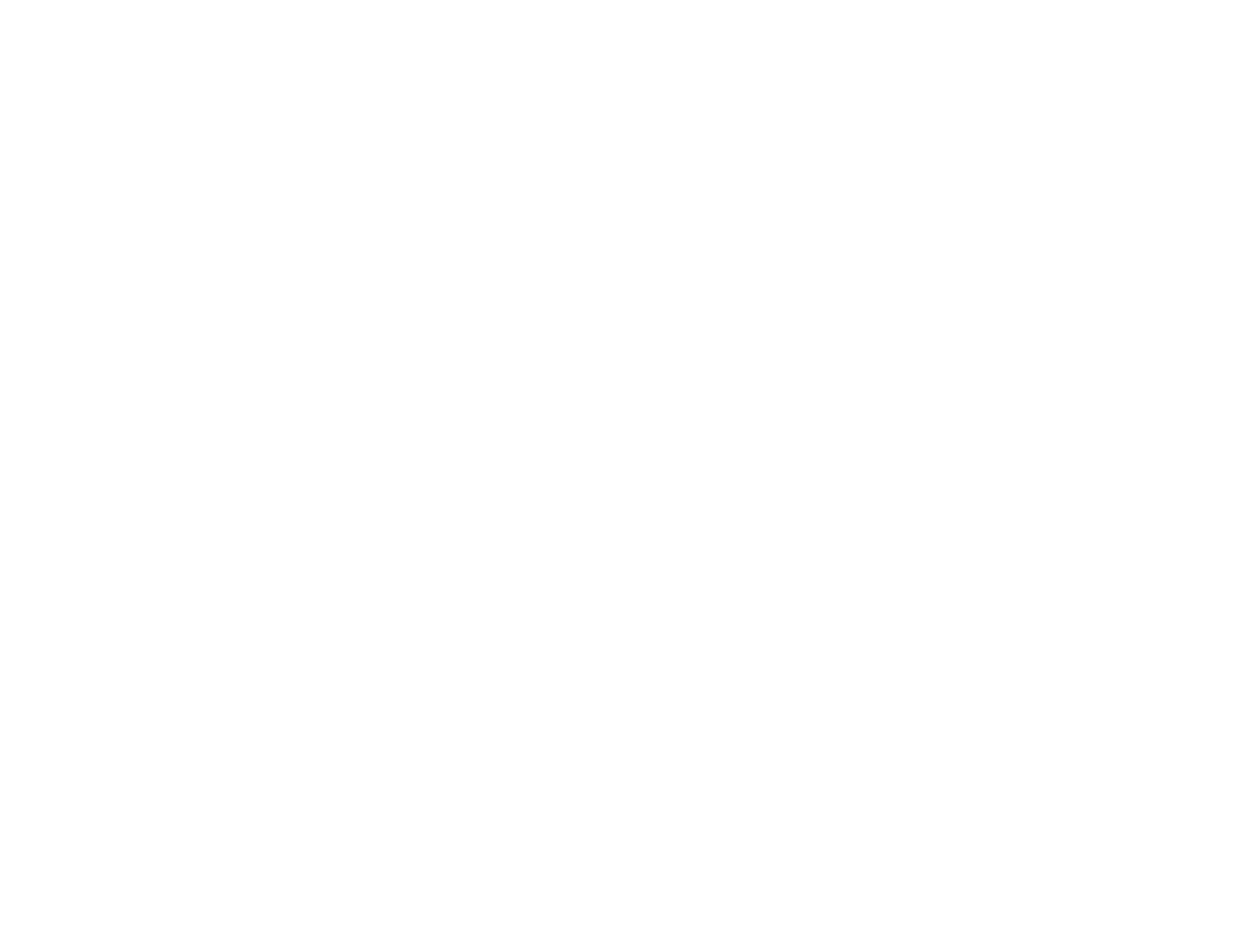
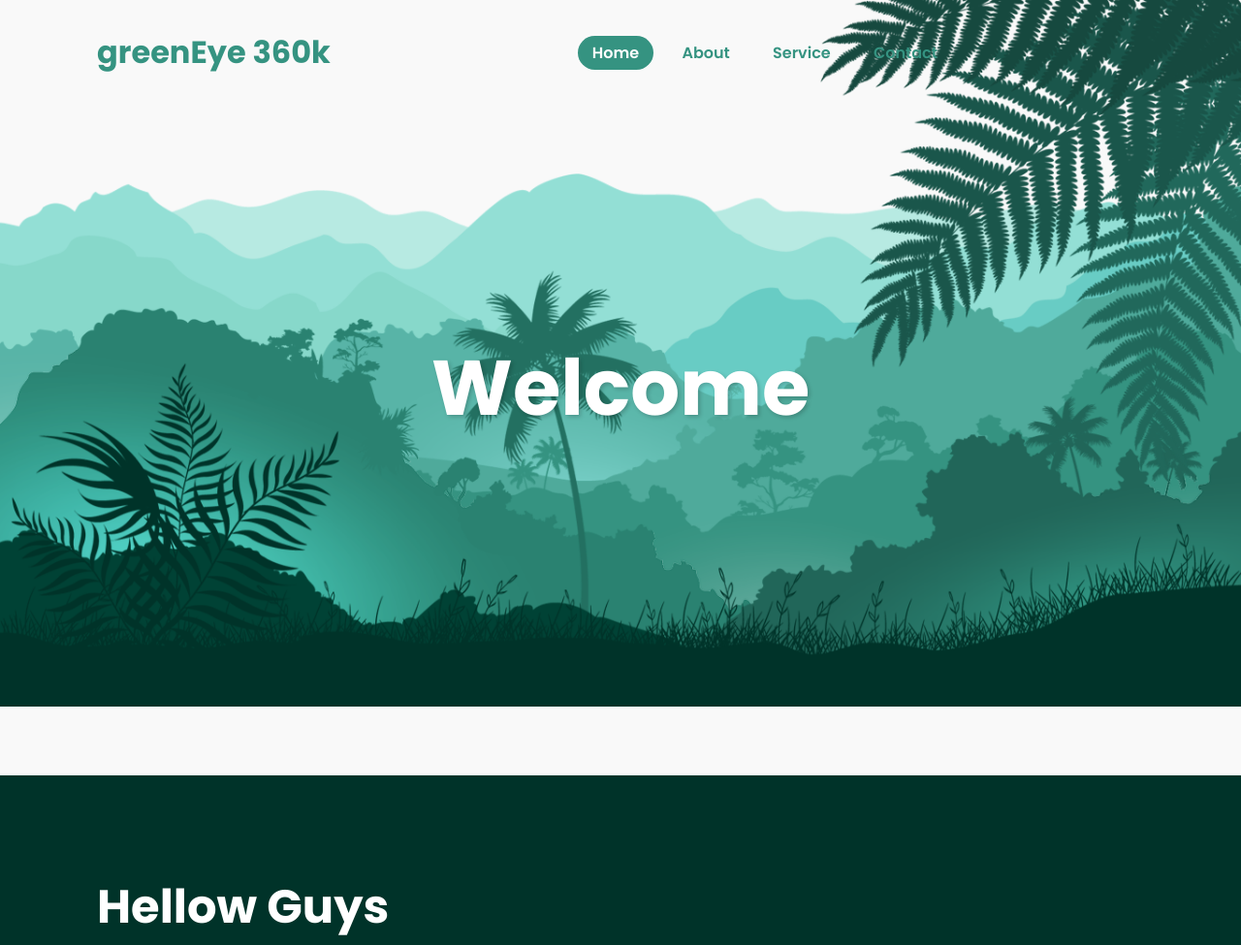
Before and after one commit to charith-codex/Parallax-Scrolling-Website, a plain HTML site: page index.html in a window 1280 px wide. Shown: the top 975 px of the page at 97% size. Before the commit the page ends 800 px from the top, so only its background shows below. Drawn offline with Linux system fonts and the light colour scheme.

Commit message:
final version

```diff
--- a/index.html
+++ b/index.html
@@ -4,8 +4,38 @@
     <meta charset="UTF-8">
     <meta name="viewport" content="width=device-width, initial-scale=1.0">
     <title>Parallax Scrolling Website</title>
+    <link rel="stylesheet" href="style.css">
 </head>
 <body>
+    <header>
+        <h2 class="logo">greenEye 360k</h2>
+        <nav class="navbar">
+            <a href="#" class="active">Home</a>
+            <a href="#">About</a>
+            <a href="#">Service</a>
+            <a href="#">Contact</a>
+        </nav>
+    </header>
+    <section class="parallax">
+        <img src="hill1.png" id="hill1" >
+        <img src="hill2.png" id="hill2" >
+        <img src="hill3.png" id="hill3" >
+        <img src="hill4.png" id="hill4" >
+        <img src="hill5.png" id="hill5" >
+        <img src="tree.png" id="tree" >
+        <h2 id="text">Welcome</h2>
+        <img src="leaf.png" id="leaf" >
+        <img src="plant.png" id="plant" >
+    </section>
+    <section class="sec">
+        <h2>Hellow Guys</h2>
+        <p>
+            Lorem, ipsum dolor sit amet consectetur adipisicing elit. Distinctio non ipsum cumque quae amet, suscipit ab vel in quidem magni fuga voluptatibus, facere asperiores, facilis ullam natus eius praesentium rem deserunt. Impedit tempora consectetur nesciunt aliquam obcaecati similique est debitis quisquam, expedita iusto, qui error sit dolorem quam sequi cupiditate corrupti? Minima expedita quae adipisci magni fuga minus assumenda, corporis quam, doloribus ad illum maiores accusamus inventore iusto beatae laborum? Tenetur tempore eveniet vitae sint eligendi vel deserunt accusantium magnam. Reiciendis tempora necessitatibus voluptates dicta cum ut, nihil recusandae nulla laboriosam odit fugit veniam corporis illo esse voluptatibus incidunt nemo. Inventore nostrum quisquam optio eos, quasi labore facere, vero quas molestias nobis consectetur quia quidem repudiandae soluta pariatur et. Hic facilis, beatae aliquam laboriosam molestias reiciendis voluptatum unde culpa ullam consequuntur quaerat recusandae saepe tenetur iusto vitae aliquid accusamus quibusdam mollitia, dolorem, cum nemo ipsam itaque ut! Deleniti, quo ullam. <br><br>
+            Lorem, ipsum dolor sit amet consectetur adipisicing elit. Distinctio non ipsum cumque quae amet, suscipit ab vel in quidem magni fuga voluptatibus, facere asperiores, facilis ullam natus eius praesentium rem deserunt. Impedit tempora consectetur nesciunt aliquam obcaecati similique est debitis quisquam, expedita iusto, qui error sit dolorem quam sequi cupiditate corrupti? Minima expedita quae adipisci magni fuga minus assumenda, corporis quam, doloribus ad illum maiores accusamus inventore iusto beatae laborum? Tenetur tempore eveniet vitae sint eligendi vel deserunt accusantium magnam. Reiciendis tempora necessitatibus voluptates dicta cum ut, nihil recusandae nulla laboriosam odit fugit veniam corporis illo esse voluptatibus incidunt nemo. Inventore nostrum quisquam optio eos, quasi labore facere, vero quas molestias nobis consectetur quia quidem repudiandae soluta pariatur et. Hic facilis, beatae aliquam laboriosam molestias reiciendis voluptatum unde culpa ullam consequuntur quaerat recusandae saepe tenetur iusto vitae aliquid accusamus quibusdam mollitia, dolorem, cum nemo ipsam itaque ut! Deleniti, quo ullam. <br><br>
+            Lorem, ipsum dolor sit amet consectetur adipisicing elit. Distinctio non ipsum cumque quae amet, suscipit ab vel in quidem magni fuga voluptatibus, facere asperiores, facilis ullam natus eius praesentium rem deserunt. Impedit tempora consectetur nesciunt aliquam obcaecati similique est debitis quisquam, expedita iusto, qui error sit dolorem quam sequi cupiditate corrupti? Minima expedita quae adipisci magni fuga minus assumenda, corporis quam, doloribus ad illum maiores accusamus inventore iusto beatae laborum? Tenetur tempore eveniet vitae sint eligendi vel deserunt accusantium magnam. Reiciendis tempora necessitatibus voluptates dicta cum ut, nihil recusandae nulla laboriosam odit fugit veniam corporis illo esse voluptatibus incidunt nemo. Inventore nostrum quisquam optio eos, quasi labore facere, vero quas molestias nobis consectetur quia quidem repudiandae soluta pariatur et. Hic facilis, beatae aliquam laboriosam molestias reiciendis voluptatum unde culpa ullam consequuntur quaerat recusandae saepe tenetur iusto vitae aliquid accusamus quibusdam mollitia, dolorem, cum nemo ipsam itaque ut! Deleniti, quo ullam. <br><br>
+        </p>
+    </section>
 
+    <script src="script.js"></script>
 </body>
 </html>
--- a/script.js
+++ b/script.js
@@ -3,3 +3,16 @@ let leaf = document.getElementById('leaf');
 let hill1 = document.getElementById('hill1');
 let hill4 = document.getElementById('hill4');
 let hill5 = document.getElementById('hill5');
+
+window.addEventListener('scroll', () => {
+    let value = window.scrollY;
+
+    text.style.marginTop = value * 2.5 + 'px';
+    leaf.style.top = value * -1.5 + 'px';
+    leaf.style.left = value * 1.5 + 'px';
+    hill5.style.left = value * 1.5 + 'px';
+    hill4.style.left = value * -1.5 + 'px';
+    hill1.style.top = value * 1 + 'px';
+
+
+});
--- a/style.css
+++ b/style.css
@@ -6,3 +6,73 @@
     box-sizing: border-box;
     font-family: 'Poppins', sans-serif;
 }
+body{
+    background: #f9f9f9;
+    min-height: 100vh;
+    /* overflow-x: hidden; */
+}
+header{
+    position: absolute;
+    top: 0;
+    left: 0;
+    width: 100%;
+    padding: 30px 100px;
+    display: flex;
+    justify-content: flex-start;
+    align-items: center;
+    z-index: 100;
+}
+.logo{
+    font-size: 2em;
+    color: #359381;
+    pointer-events: none;
+    margin-right: 250px;
+}
+.navbar a{
+    text-decoration: none;
+    color: #359381;
+    padding: 6px 15px;
+    border-radius: 20px;
+    margin: 0 5px;
+    font-weight: 600;
+}
+.navbar a:hover,
+.navbar a.active{
+    background: #359381;
+    color: #fff;
+}
+.parallax{
+    position: relative;
+    display: flex;
+    justify-content: center;
+    align-items: center;
+    height: 100vh;
+}
+#text{
+    position: absolute;
+    font-size: 5em;
+    color: #fff;
+    text-shadow: 2px 2px 4px rgba(0, 0, 0, .2);
+}
+.parallax img{
+    position: absolute;
+    top: 0;
+    left: 0;
+    width: 100%;
+    pointer-events: none;
+}
+.sec{
+    position: relative;
+    background: #003329;
+    padding: 100px;
+}
+.sec h2{
+    color: #fff;
+    font-size: 3em;
+    margin-bottom: 10px;
+}
+.sec p{
+    font-size: 1em;
+    color: #fff;
+    font-weight: 300;
+}
```
Also changed, not shown: hill1.png (renamed from assets/hill1.png), hill2.png (renamed from assets/hill2.png), hill3.png (renamed from assets/hill3.png), hill4.png (renamed from assets/hill4.png), hill5.png (renamed from assets/hill5.png), leaf.png (renamed from assets/leaf.png), plant.png (renamed from assets/plant.png), tree.png (renamed from assets/tree.png).
